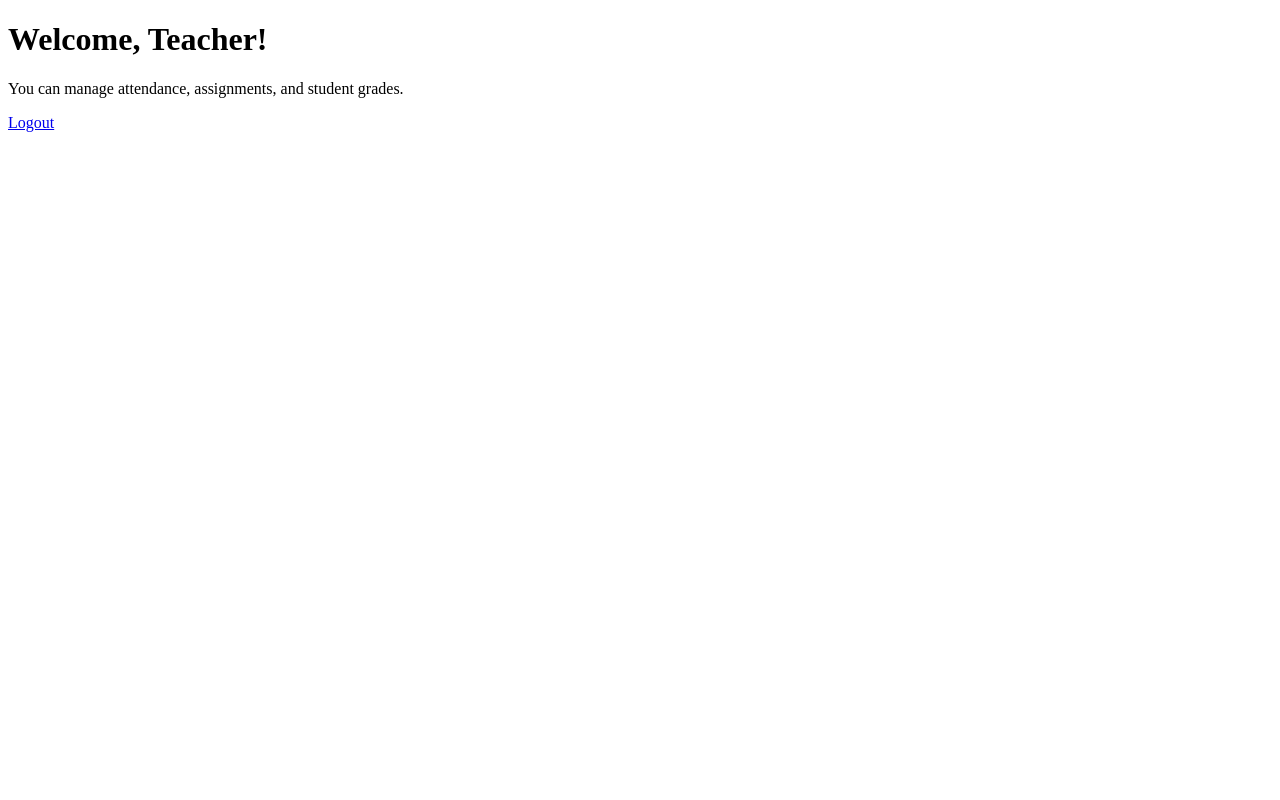
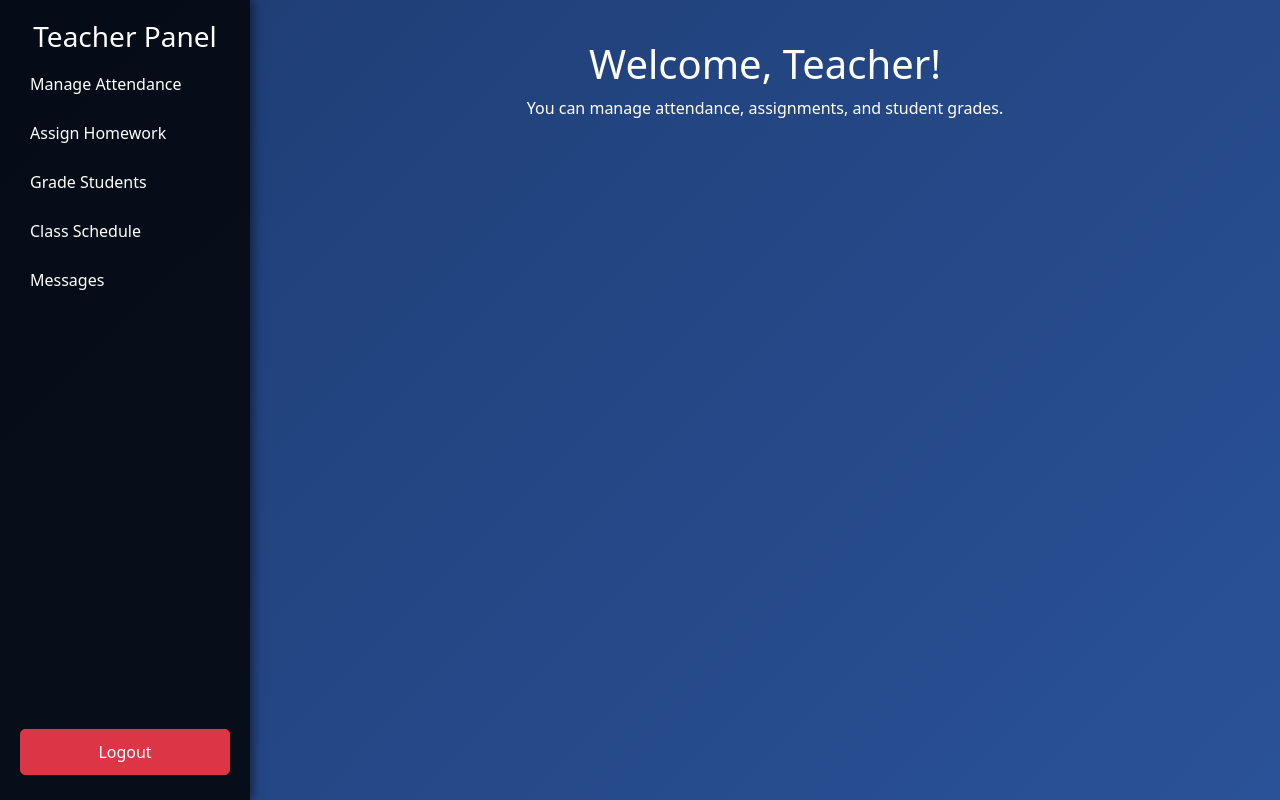
Before and after one commit to FreeLanceNexus99/College_Management_System, a Django app: page /teachers/dashboard/ in a window 1280 px wide. Run offline with Django 5.2, Linux system fonts and the light colour scheme.

Commit message:
template set up for teacher dashboard

```diff
--- a/teachers/templates/teachers/dashboard.html
+++ b/teachers/templates/teachers/dashboard.html
@@ -1,11 +1,60 @@
 <!DOCTYPE html>
 <html lang="en">
 <head>
+    <meta charset="UTF-8">
+    <meta name="viewport" content="width=device-width, initial-scale=1">
     <title>Teacher Dashboard</title>
+    <link href="https://cdn.jsdelivr.net/npm/bootstrap@5.3.0/dist/css/bootstrap.min.css" rel="stylesheet">
+    <style>
+        body {
+            display: flex;
+            height: 100vh;
+            background: linear-gradient(135deg, #1e3c72, #2a5298);
+            color: #fff;
+        }
+        .sidebar {
+            width: 250px;
+            background: rgba(0, 0, 0, 0.8);
+            padding: 20px;
+            display: flex;
+            flex-direction: column;
+            justify-content: space-between;
+            box-shadow: 3px 0 10px rgba(0, 0, 0, 0.5);
+        }
+        .sidebar a {
+            color: white;
+            text-decoration: none;
+            padding: 10px;
+            display: block;
+            border-radius: 5px;
+            margin: 5px 0;
+        }
+        .sidebar a:hover {
+            background: rgba(255, 255, 255, 0.2);
+        }
+        .content {
+            flex: 1;
+            padding: 40px;
+            text-align: center;
+        }
+    </style>
 </head>
 <body>
-    <h1>Welcome, Teacher!</h1>
-    <p>You can manage attendance, assignments, and student grades.</p>
-    <a href="/logout/">Logout</a>
+    <div class="sidebar">
+        <div>
+            <h3 class="text-center">Teacher Panel</h3>
+            <a href="#">Manage Attendance</a>
+            <a href="#">Assign Homework</a>
+            <a href="#">Grade Students</a>
+            <a href="#">Class Schedule</a>
+            <a href="#">Messages</a>
+        </div>
+        <a href="/auth/logout/" class="btn btn-danger w-100">Logout</a>
+    </div>
+    <div class="content">
+        <h1>Welcome, Teacher!</h1>
+        <p>You can manage attendance, assignments, and student grades.</p>
+    </div>
+    <script src="https://cdn.jsdelivr.net/npm/bootstrap@5.3.0/dist/js/bootstrap.bundle.min.js"></script>
 </body>
 </html>
```
